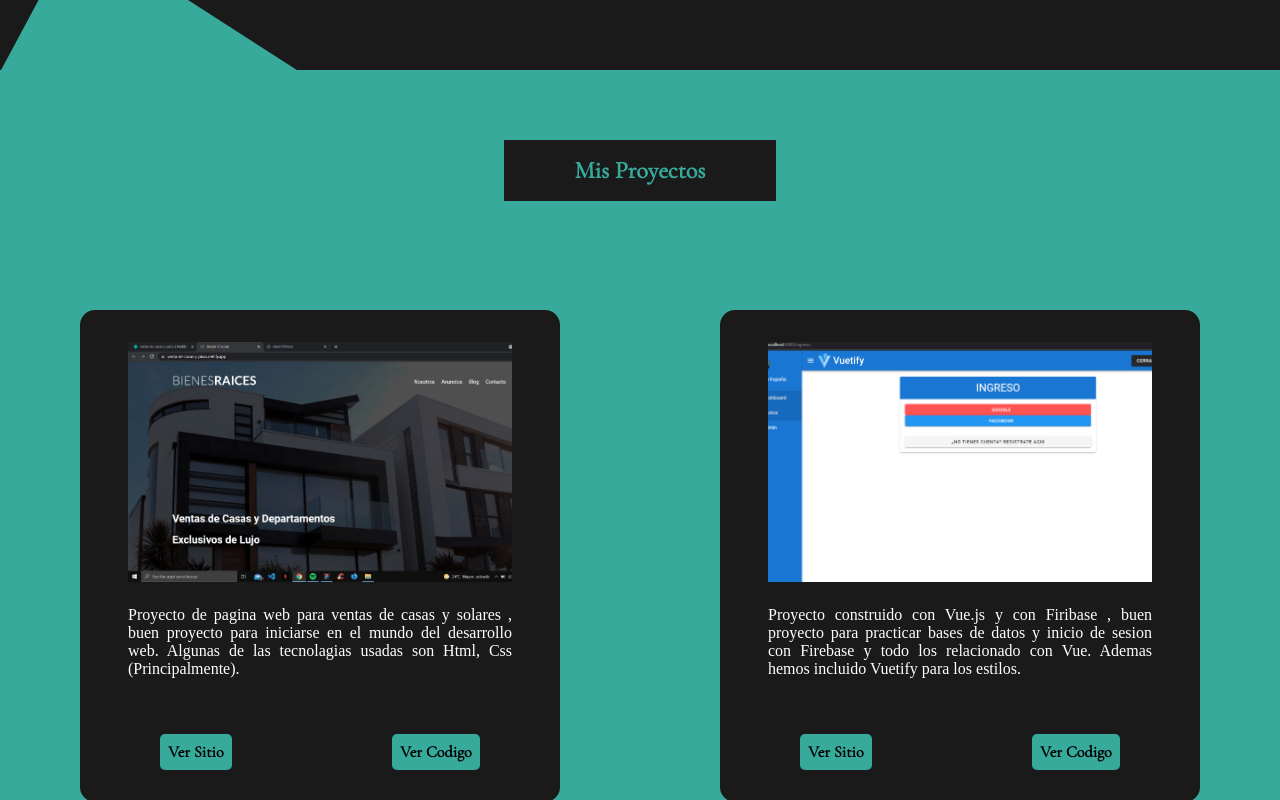
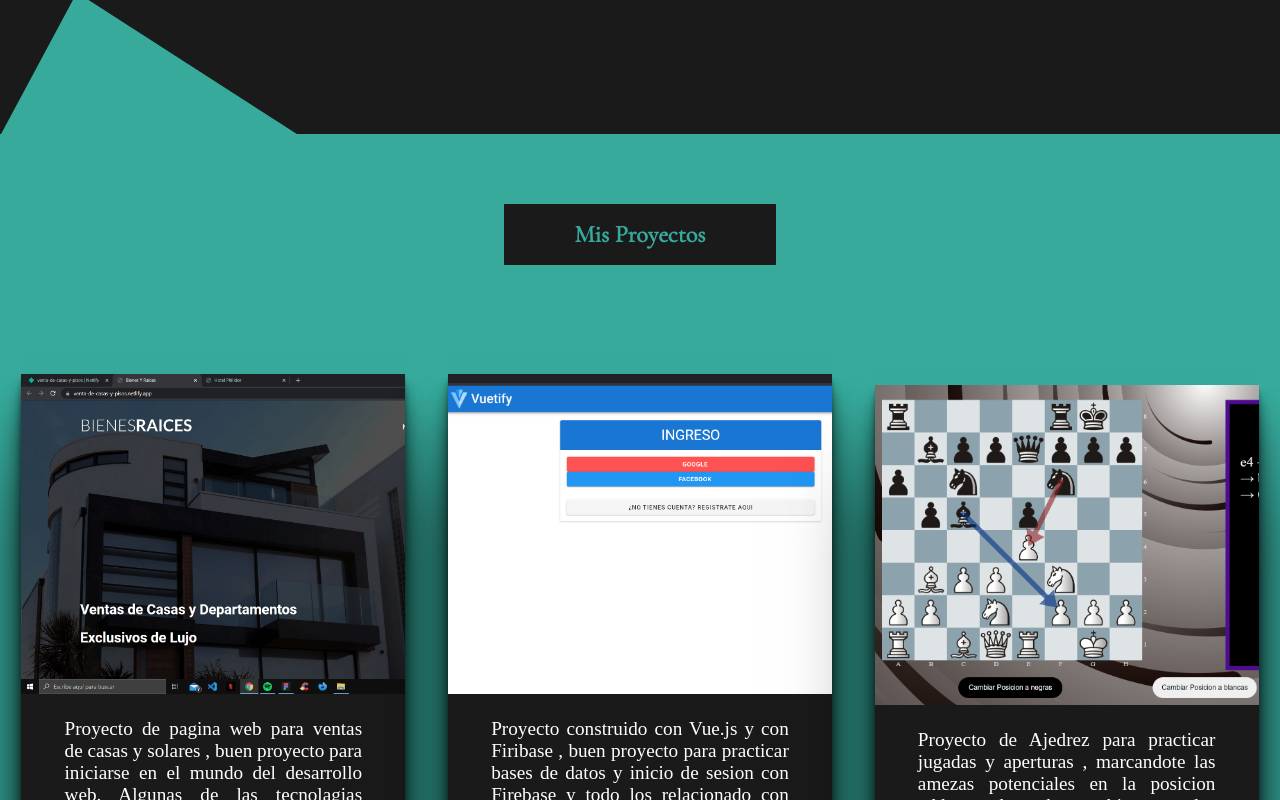
Before and after one commit to IsraelPalomo/Portafolio__Israel, a Vue app: page / in a window 1280 px wide. Shown: the part 1720-2520 px from the top of the page. Built offline with nearby package versions, Linux system fonts and the light colour scheme; a web font is replaced by a local one.

Commit message:
Arreglados algunos problemas visuales

```diff
--- a/src/App.vue
+++ b/src/App.vue
@@ -16,4 +16,7 @@
 html {
 	box-shadow: border-box;
 }
+p {
+	font-size: 1.2rem;
+}
 </style>
--- a/src/components/Header.vue
+++ b/src/components/Header.vue
@@ -67,7 +67,7 @@ header {
 		margin: -6rem auto 0 auto;
 		padding: 1rem;
 		background-color: $color-principal;
-		border-radius: 15px;
+
 		max-width: 600px;
 		letter-spacing: 1.5px;
 	}
--- a/src/components/Main.vue
+++ b/src/components/Main.vue
@@ -131,7 +131,7 @@
 			</div>
 
 			<button class="curriculum">
-				<a href="#" download="CurrículumIsrael.docx">
+				<a href="1.docx" download>
 					Descargar Curriculum <i class="icono-curriculum fas fa-file-download"></i>
 				</a>
 			</button>
@@ -158,17 +158,15 @@
 						<input type="text" name="correo" id="email" required placeholder="Tu Email" />
 					</div>
 
-					<h3>MENSAJE</h3>
-
 					<textarea
 						name="mensaje"
 						id="mensaje"
-						cols="30"
+						cols="10"
 						rows="10"
-						placeholder="Escribe AQUI..."
+						placeholder="Escribe tu mensaje..."
 					></textarea>
-					<button type="submit">Enviar Formulario</button>
 				</form>
+				<button class="btn-form" type="submit">Enviar Formulario</button>
 			</div>
 		</section>
 	</main>
@@ -237,7 +235,7 @@ main {
 				0 0px 65.8px rgba(0, 0, 0, 0.395), 0 0px 117px rgba(0, 0, 0, 0.5);
 			padding: 1.5rem;
 			padding-top: 7rem;
-			border-radius: 10px;
+
 			max-width: 35rem;
 			margin: auto auto;
 			background-color: $color-oscuro-2;
@@ -246,6 +244,7 @@ main {
 				text-align: center;
 				color: $color-principal;
 				font-family: $tipografia-parrafos;
+				font-size: 1.2rem;
 			}
 		}
 	}
@@ -275,25 +274,29 @@ main {
 	.portafolio {
 		background-color: $color-principal;
 		z-index: 9999;
-		height: 270rem;
+		height: auto;
 		width: 100%;
 		margin-top: -8.2rem;
 		padding-top: 5rem;
 		display: grid;
 		position: relative;
 		grid-template-columns: 1fr;
+		max-height: 350rem;
+		justify-content: center;
+		align-items: center;
 
 		.curriculum {
 			width: 17rem;
 			height: 7rem;
 
-			border-radius: 25px;
 			border: none;
 			background-color: $color-oscuro;
 			letter-spacing: 4px;
 			padding: 2rem;
-			margin: 7rem auto 0 auto;
+			margin: 0 auto 5rem auto;
 			cursor: pointer;
+			border: solid 2px $color-blanco;
+
 			a {
 				text-decoration: none;
 				color: $color-blanco;
@@ -322,15 +325,16 @@ main {
 			width: 90%;
 			margin: 0 auto;
 			background-color: $color-oscuro;
-			padding-top: 2rem;
-			max-height: 33rem;
-			border-radius: 15px;
+
 			max-width: 30rem;
 			min-width: 15rem;
+			box-shadow: 0 2.8px 2.2px rgba(0, 0, 0, 0.16), 0 6.7px 5.3px rgba(0, 0, 0, 0.23),
+				0 12.5px 10px rgba(0, 0, 0, 0.285), 0 22.3px 17.9px rgba(0, 0, 0, 0.34),
+				0 41.8px 33.4px rgba(0, 0, 0, 0.41), 0 100px 80px rgba(0, 0, 0, 0.57);
 
 			.portafolio__proyecto__img {
-				width: 80%;
-				height: 15rem;
+				width: 100%;
+				height: 20rem;
 				margin: 0 auto;
 			}
 			.portafolio__proyecto__img--1 {
@@ -385,7 +389,10 @@ main {
 					font-family: $tipografia-subtitulos;
 					font-weight: 700;
 					font-size: 1rem;
-					border-radius: 5px;
+					box-shadow: 0 2.8px 2.2px rgba(0, 0, 0, 0.16), 0 6.7px 5.3px rgba(0, 0, 0, 0.23),
+						0 12.5px 10px rgba(0, 0, 0, 0.285), 0 22.3px 17.9px rgba(0, 0, 0, 0.34),
+						0 41.8px 33.4px rgba(0, 0, 0, 0.41), 0 100px 80px rgba(0, 0, 0, 0.57);
+
 					&:hover {
 						transform: scale(1.1);
 						transition: 0.5s;
@@ -399,14 +406,14 @@ main {
 	}
 	.relleno {
 		width: 100%;
-		height: 35rem;
+		height: 40rem;
 		background-color: $color-oscuro;
 		margin-top: -30rem;
 		z-index: 99;
 	}
 	.formulario {
 		background-color: $color-oscuro;
-		height: 70rem;
+		height: 50rem;
 		margin-bottom: 10rem;
 		margin-top: 5rem;
 
@@ -434,24 +441,23 @@ main {
 			background-color: $color-oscuro-2;
 			margin: 0 auto;
 			max-width: 50rem;
-			padding-bottom: 5rem;
+			padding-bottom: 3rem;
 
 			.formulario__contenedor__form {
 				.parte1__form {
 					display: flex;
 					flex-wrap: wrap;
 				}
-				display: grid;
-				grid-template-columns: 1fr;
+
 				text-align: center;
 				gap: 1rem;
 				padding: 2rem;
-				padding-top: 3rem;
+
 				h3 {
 					text-align: center;
 					width: 100%;
-					margin-bottom: 2rem;
-					margin-top: 2rem;
+					margin-bottom: 0.4rem;
+					margin-top: 0.4rem;
 					font-family: $tipografia-subtitulos;
 					color: $color-principal;
 					font-size: 1rem;
@@ -460,7 +466,7 @@ main {
 				input {
 					width: 80%;
 					max-width: 20rem;
-					margin: 0 auto 2rem auto;
+					margin: 0 auto 1.5rem auto;
 					border: none;
 					border-bottom: 2px solid white;
 					background-color: $color-oscuro-2;
@@ -468,17 +474,28 @@ main {
 					text-align: center;
 					padding: 1rem;
 				}
-				button {
+
+				textarea {
 					width: 80%;
-					margin: 5rem auto 0 auto;
-
+					margin: 0 auto;
+					height: 7rem;
+					border: 2px solid white;
+					background-color: $color-oscuro-2;
+					color: white;
+					padding: 0.5rem;
+				}
+			}
+			.btn-form {
+				width: 80%;
+				margin: 0 auto;
+				display: block;
 				padding: 0.5rem;
 				border: none;
 				background-color: $color-principal;
 				font-family: $tipografia-subtitulos;
 				font-weight: 700;
 				font-size: 1rem;
-					border-radius: 5px;
+
 				max-width: 15rem;
 				&:hover {
 					transform: scale(1.1);
@@ -486,16 +503,6 @@ main {
 					cursor: pointer;
 
 					background-color: #218b7f;
-					}
-				}
-				textarea {
-					width: 80%;
-					margin: 0 auto;
-
-					border: 2px solid white;
-					background-color: $color-oscuro-2;
-					color: white;
-					padding: 0.5rem;
 				}
 			}
 		}
@@ -508,14 +515,21 @@ main {
 }
 @media (min-width: 650px) {
 }
+@media (max-width: 900px) {
+	.portafolio {
+		gap: 10rem;
+	}
+}
 @media (min-width: 900px) {
 	main {
 		.portafolio {
 			grid-template-columns: repeat(2, 1fr);
 			grid-template-rows: repeat(4, 1fr);
-			height: 140rem;
+			height: 150rem;
+			max-height: 300rem;
 			.curriculum {
 				grid-column: 1/3;
+				margin-top: 10rem;
 			}
 			.portafolio__proyecto.portafolio__proyecto--2 {
 				margin-top: 10rem;
@@ -533,9 +547,28 @@ main {
 				margin-top: 10rem;
 			}
 		}
+		.formulario {
+			height: 50rem;
+			.formulario__contenedor__form {
+				display: flex;
+				#mensaje {
+					height: 11rem;
+				}
+			}
+		}
 	}
 }
 @media (min-width: 1200px) {
+	main {
+		.portafolio {
+			max-height: 100rem;
+			grid-template-columns: repeat(3, 1fr);
+			.curriculum {
+				grid-column: 1/4;
+				margin-top: 10rem;
+			}
+		}
+	}
 }
 @media (min-width: 2000px) {
 }
```
Also changed, not shown: 2 other files (tests, documents, lock files or other folders). Lines whose indentation alone changed are shown as unchanged.
